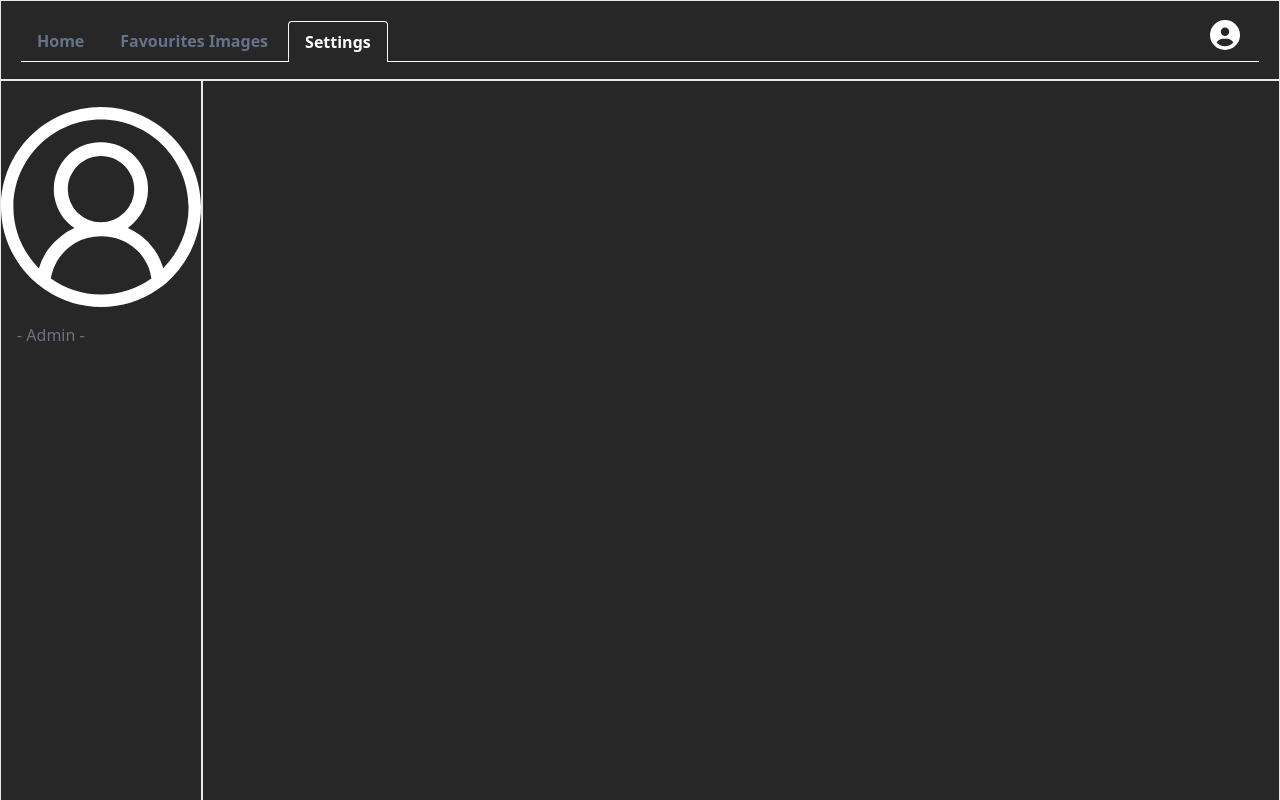
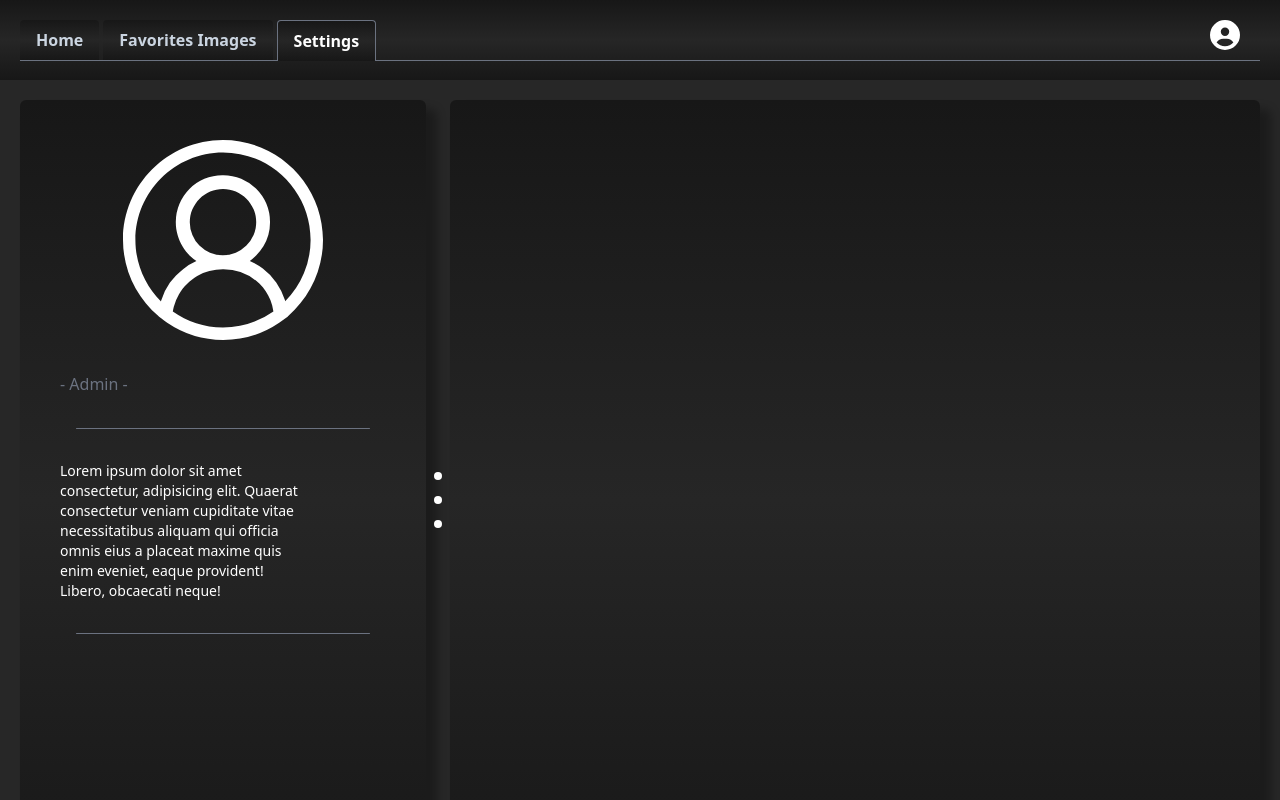
Before and after one commit to Janne-Svitt/ImageSearch, a React (Vite) app in the folder client/: page /settings in a window 1280 px wide. Shown: the top 800 px of the page. Built offline with nearby package versions, Linux system fonts and the light colour scheme; no server answers.

Commit message:
Styling for settingsPage

```diff
--- a/client/pages/AccountSettings.tsx
+++ b/client/pages/AccountSettings.tsx
@@ -1,12 +1,20 @@
 import AccountInfo from "../src/components/AccountInfo";
-import "../src/Home.css";
+import "../src/index.css";
+
 const AccountSettings = () => {
   return (
-    <main className="bg-black flex h-screen">
-      <div className="bg-[#272727] h-full w-1/3 border">
+    <main className="bg-[#272727] flex w-full p-5">
+      <div className="bg-gradient-to-b from-neutral-900 via-neutral-800 to-neutral-900 rounded-md w-1/3 p-10  shadow-[10px_10px_10px_1px_rgba(0,0,0,0.3)]">
         <AccountInfo />
       </div>
-      <div className="bg-[#272727] h-full w-full border"></div>
+      <div className="flex h-screen mr-2 ml-2">
+        <div className="m-auto">
+          <div className="bg-white m-auto mt-4 mb-4 rounded-lg w-2 h-2"></div>
+          <div className="bg-white m-auto mt-4 mb-4 rounded-lg w-2 h-2"></div>
+          <div className="bg-white m-auto mt-4 mb-4 rounded-lg w-2 h-2"></div>
+        </div>
+      </div>
+      <div className="bg-gradient-to-b from-neutral-900 via-neutral-800 to-neutral-900 rounded-md w-2/3 p-10  shadow-[10px_10px_10px_1px_rgba(0,0,0,0.3)]"></div>
     </main>
   );
 };
--- a/client/src/components/AccountInfo.tsx
+++ b/client/src/components/AccountInfo.tsx
@@ -1,5 +1,6 @@
 import { useAuth0 } from "@auth0/auth0-react";
 import { VscAccount } from "react-icons/vsc";
+import "../index.css";
 
 const AccountInfo = () => {
   const { user } = useAuth0();
@@ -9,13 +10,22 @@ const AccountInfo = () => {
         style={{
           fontSize: "200px",
           margin: "auto",
-          marginTop: "2vw",
           color: "white",
         }}
       />
-      <section className="m-4 text-white">
+      <section className=" text-white mt-8">
         <h3 className=" text-2xl">{user?.name}</h3>
         <label className=" text-gray-500">- Admin -</label>
+      </section>
+      <div className="bg-gray-500 h-px  rounded-lg mt-8 mb-8 mr-4 ml-4"></div>
+      <section className=" text-white">
+        <p className=" w-60 text-sm">
+          Lorem ipsum dolor sit amet consectetur, adipisicing elit. Quaerat
+          consectetur veniam cupiditate vitae necessitatibus aliquam qui officia
+          omnis eius a placeat maxime quis enim eveniet, eaque provident!
+          Libero, obcaecati neque!
+        </p>
+        <div className="bg-gray-500 h-px  rounded-lg mt-8 mr-4 ml-4"></div>
       </section>
     </>
   );
--- a/client/src/components/FooterComp.tsx
+++ b/client/src/components/FooterComp.tsx
@@ -1,7 +1,7 @@
 const FooterComp = () => {
   return (
     <>
-      <footer className=" bg-[#272727] w-full h-20 border"></footer>
+      <footer className="bg-gradient-to-b from-neutral-900 via-neutral-800 to-neutral-900 w-full h-20"></footer>
     </>
   );
 };
--- a/client/src/components/Navbar.tsx
+++ b/client/src/components/Navbar.tsx
@@ -3,18 +3,20 @@ import Login from "./Login";
 
 const Navbar = () => {
   const ActiveTab = useLocation();
-  const navbarColor = `bg-[#272727]`;
+
+  const activeTab = `bg-gradient-to-b from-neutral-900 via-neutral-800 to-neutral-900 inline-block  border-gray-500 border-l border-t border-r rounded-t py-2 px-4 text-white font-semibold `;
+
+  const notActiveTab = `bg-gradient-to-b from-neutral-900 via-neutral-800 to-neutral-900 rounded-t inline-block py-2 px-4 text-slate-300 hover:text-white font-semibold `;
+
   return (
-    <nav className={`${navbarColor} w-full h-20  border top-0 left-0 p-5 z-10`}>
-      <ul className="flex  border-slate-50 border-b ">
+    <nav
+      className={`bg-gradient-to-b from-neutral-900 via-neutral-800 to-neutral-900 w-full h-20 top-0 left-0 p-5 z-10`}
+    >
+      <ul className="flex  border-gray-500 border-b ">
         <li className="-mb-px mr-1">
           <NavLink className="" to="/">
             <a
-              className={
-                ActiveTab.pathname === "/"
-                  ? `${navbarColor} inline-block  border-slate-50 border-l border-t border-r rounded-t py-2 px-4 text-white font-semibold`
-                  : `${navbarColor} inline-block py-2 px-4 text-slate-500 hover:text-white font-semibold`
-              }
+              className={ActiveTab.pathname === "/" ? activeTab : notActiveTab}
               href="#"
             >
               Home
@@ -25,13 +27,11 @@ const Navbar = () => {
           <NavLink className=" " to="/fav">
             <a
               className={
-                ActiveTab.pathname === "/fav"
-                  ? `${navbarColor} inline-block  border-slate-50 border-l border-t border-r rounded-t py-2 px-4 text-white font-semibold`
-                  : `${navbarColor} inline-block py-2 px-4 text-slate-500 hover:text-white font-semibold`
+                ActiveTab.pathname === "/fav" ? activeTab : notActiveTab
               }
               href="#"
             >
-              Favourites Images
+              Favorites Images
             </a>
           </NavLink>
         </li>
@@ -40,9 +40,7 @@ const Navbar = () => {
           <NavLink className=" " to="/settings">
             <a
               className={
-                ActiveTab.pathname === "/settings"
-                  ? `${navbarColor} inline-block  border-slate-50 border-l border-t border-r rounded-t py-2 px-4 text-white font-semibold`
-                  : `${navbarColor} inline-block py-2 px-4 text-slate-500 hover:text-white font-semibold`
+                ActiveTab.pathname === "/settings" ? activeTab : notActiveTab
               }
               href="#"
             >
--- a/client/tailwind.config.js
+++ b/client/tailwind.config.js
@@ -1,6 +1,10 @@
 /** @type {import('tailwindcss').Config} */
 export default {
-  content: ["./index.html", "./src/**/*.{js,ts,jsx,tsx}"],
+  content: [
+    "./index.html",
+    "./src/**/*.{js,ts,jsx,tsx}",
+    "./pages/**/*.{js,ts,jsx,tsx}",
+  ],
   theme: {
     extend: {},
   },
```
